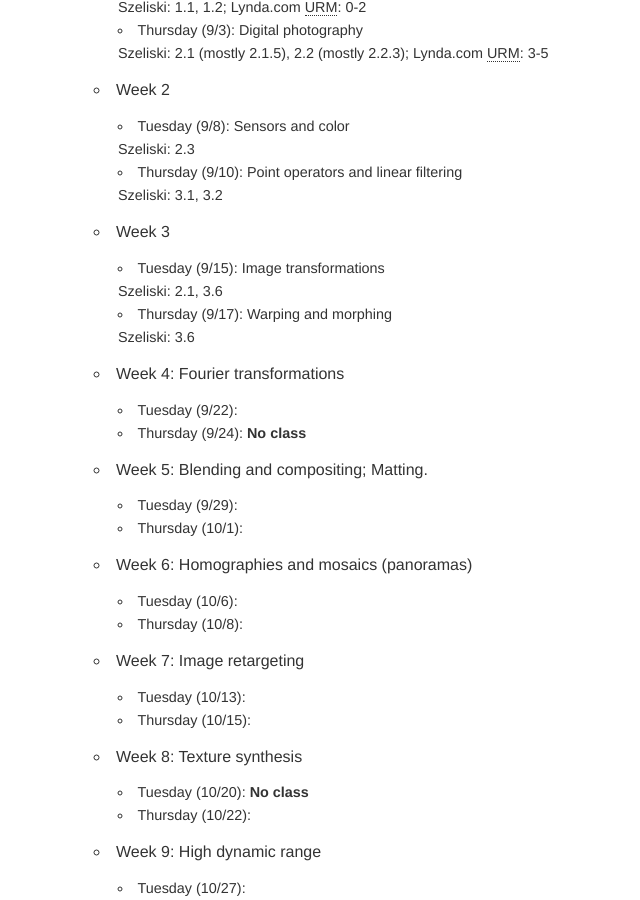
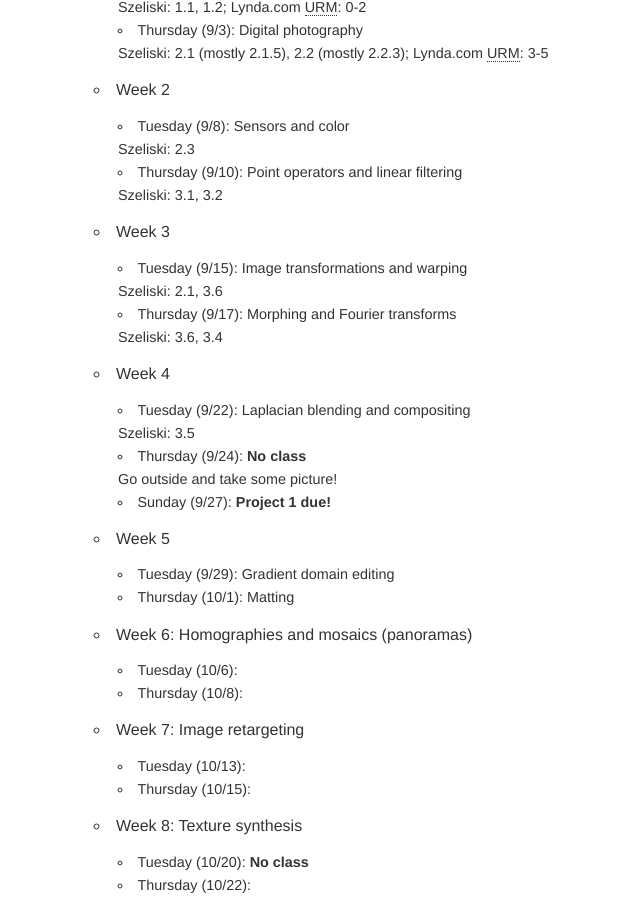
Before and after one commit to jacksonjw12/mbannister.github.io, a Jekyll site: the page built from _teaching/181m-f15/index.md, in a window 1280 px wide and 900 px high, scrolled down 2083 px. Shown: the whole window, without its empty margins (66-706 px from the left). Built offline with Jekyll 4.4.1, drawn with Linux system fonts in a browser that asks for light colours.

Commit message:
updates for 181

```diff
--- a/_teaching/181m-f15/index.md
+++ b/_teaching/181m-f15/index.md
@@ -89,16 +89,19 @@ The following schedule is to be considered tentative, and will likely change dur
   - Thursday (9/10): Point operators and linear filtering
     Szeliski: 3.1, 3.2
 - Week 3
-  - Tuesday (9/15): Image transformations
+  - Tuesday (9/15): Image transformations and warping
     Szeliski: 2.1, 3.6
-  - Thursday (9/17): Warping and morphing
-    Szeliski: 3.6
-- Week 4: Fourier transformations
-  - Tuesday (9/22):
+  - Thursday (9/17): Morphing and Fourier transforms
+    Szeliski: 3.6, 3.4
+- Week 4
+  - Tuesday (9/22): Laplacian blending and compositing
+    Szeliski: 3.5
   - Thursday (9/24): __No class__
-- Week 5: Blending and compositing; Matting.
-  - Tuesday (9/29):
-  - Thursday (10/1):
+    Go outside and take some picture!
+  - Sunday (9/27): __Project 1 due!__
+- Week 5
+  - Tuesday (9/29): Gradient domain editing
+  - Thursday (10/1): Matting
 - Week 6: Homographies and mosaics (panoramas)
   - Tuesday (10/6):
   - Thursday (10/8):
```
Also changed, not shown: _teaching/181m-f15/project01.md (+1 -1 lines).
